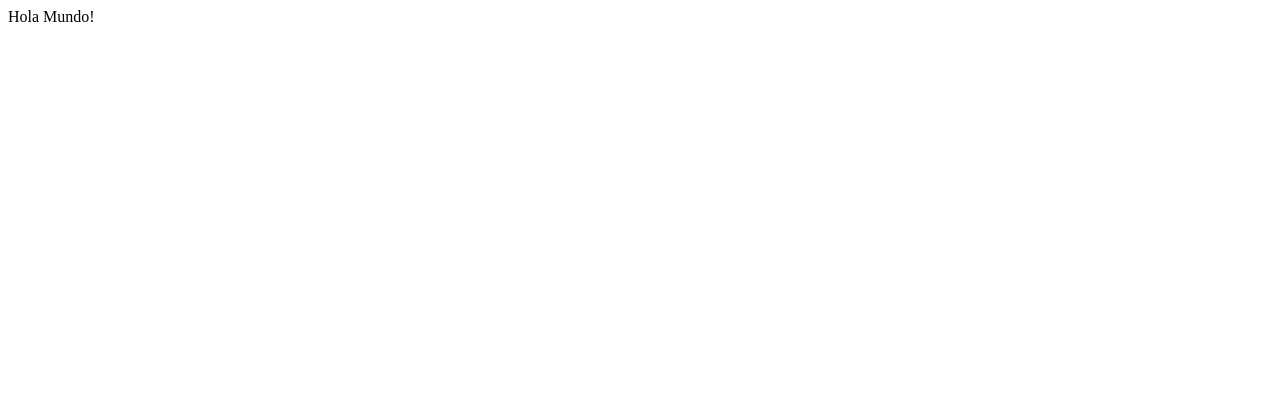
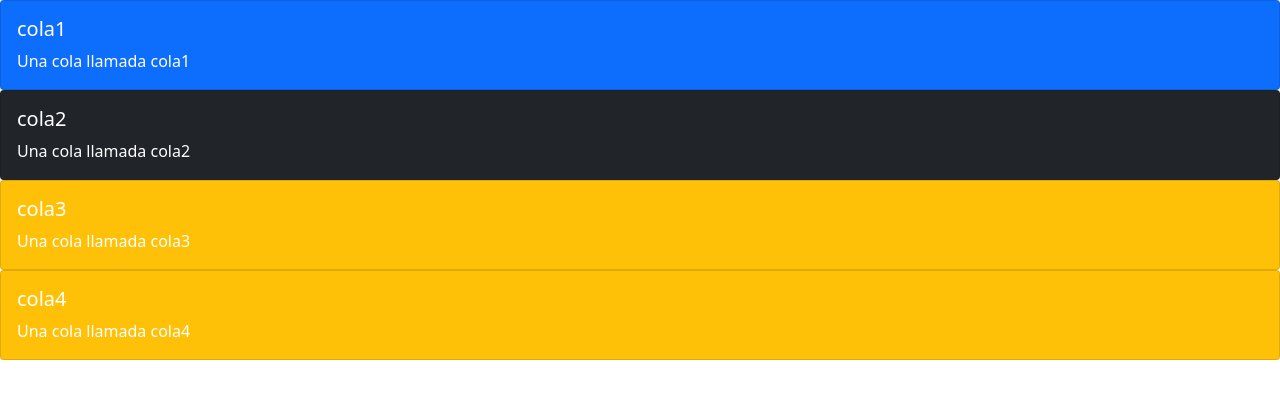
Before and after one commit to TP-IASC/carpincho-mq-frontend, a React (Create React App) app: page / in a window 1280 px wide. Shown: the top 398 px of the page. Built offline with nearby package versions, Linux system fonts and the light colour scheme.

Commit message:
Add bootstrap + example home page

```diff
--- a/package.json
+++ b/package.json
@@ -6,7 +6,9 @@
     "@testing-library/jest-dom": "^5.15.1",
     "@testing-library/react": "^11.2.7",
     "@testing-library/user-event": "^12.8.3",
+    "bootstrap": "^5.1.3",
     "react": "^17.0.2",
+    "react-bootstrap": "^2.0.2",
     "react-dom": "^17.0.2",
     "react-router-dom": "^6.0.2",
     "react-scripts": "4.0.3",
--- a/public/index.html
+++ b/public/index.html
@@ -3,6 +3,12 @@
   <head>
     <meta charset="utf-8" />
     <link rel="icon" href="%PUBLIC_URL%/favicon.ico" />
+    <link
+      rel="stylesheet"
+      href="https://cdn.jsdelivr.net/npm/bootstrap@5.1.3/dist/css/bootstrap.min.css"
+      integrity="sha384-1BmE4kWBq78iYhFldvKuhfTAU6auU8tT94WrHftjDbrCEXSU1oBoqyl2QvZ6jIW3"
+      crossorigin="anonymous"
+    />
     <meta name="viewport" content="width=device-width, initial-scale=1" />
     <meta
       name="description"
--- a/src/App.js
+++ b/src/App.js
@@ -1,9 +1,13 @@
+import { Routes, Route } from "react-router-dom";
+import Home from "./components/Home";
 
 function App() {
   return (
-    <div>
-      Hola Mundo!
-    </div>
+    <Routes>
+      <Route path="/" element={<Home />}>
+
+      </Route>
+    </Routes>
   );
 }
 
--- /dev/null
+++ b/src/components/Home.jsx
@@ -0,0 +1,13 @@
+import QueueCard from "./QueueCard";
+
+const Home = () => {
+  const sampleQueues = ["cola1", "cola2", "cola3", "cola4"];
+
+  return (
+    <>
+      {sampleQueues.map(name => <QueueCard name={name} />)}
+    </>
+  );
+}
+
+export default Home;
--- /dev/null
+++ b/src/components/QueueCard.jsx
@@ -0,0 +1,26 @@
+import { Card } from "react-bootstrap";
+
+const QueueCard = ({name}) => {
+  const variants = [
+    "primary",
+    "secondary",
+    "success",
+    "danger",
+    "warning",
+    "info",
+    "light",
+    "dark"
+  ];
+
+  const selectedVariant = variants[Math.floor(Math.random() * variants.length)]
+  return (
+    <Card bg={selectedVariant} text={selectedVariant === "light" ? "dark" : "white"}>
+      <Card.Body>
+        <Card.Title>{name}</Card.Title>
+        <Card.Text>{`Una cola llamada ${name}`}</Card.Text>
+      </Card.Body>
+    </Card>
+  );
+}
+
+export default QueueCard;
--- a/src/index.js
+++ b/src/index.js
@@ -1,10 +1,13 @@
 import React from 'react';
 import ReactDOM from 'react-dom';
 import App from './App';
+import { BrowserRouter } from "react-router-dom";
 
 ReactDOM.render(
   <React.StrictMode>
-    <App />
+    <BrowserRouter>
+      <App />
+    </BrowserRouter>
   </React.StrictMode>,
   document.getElementById('root')
 );
```
Also changed, not shown: 1 other file (tests, documents, lock files or other folders).
